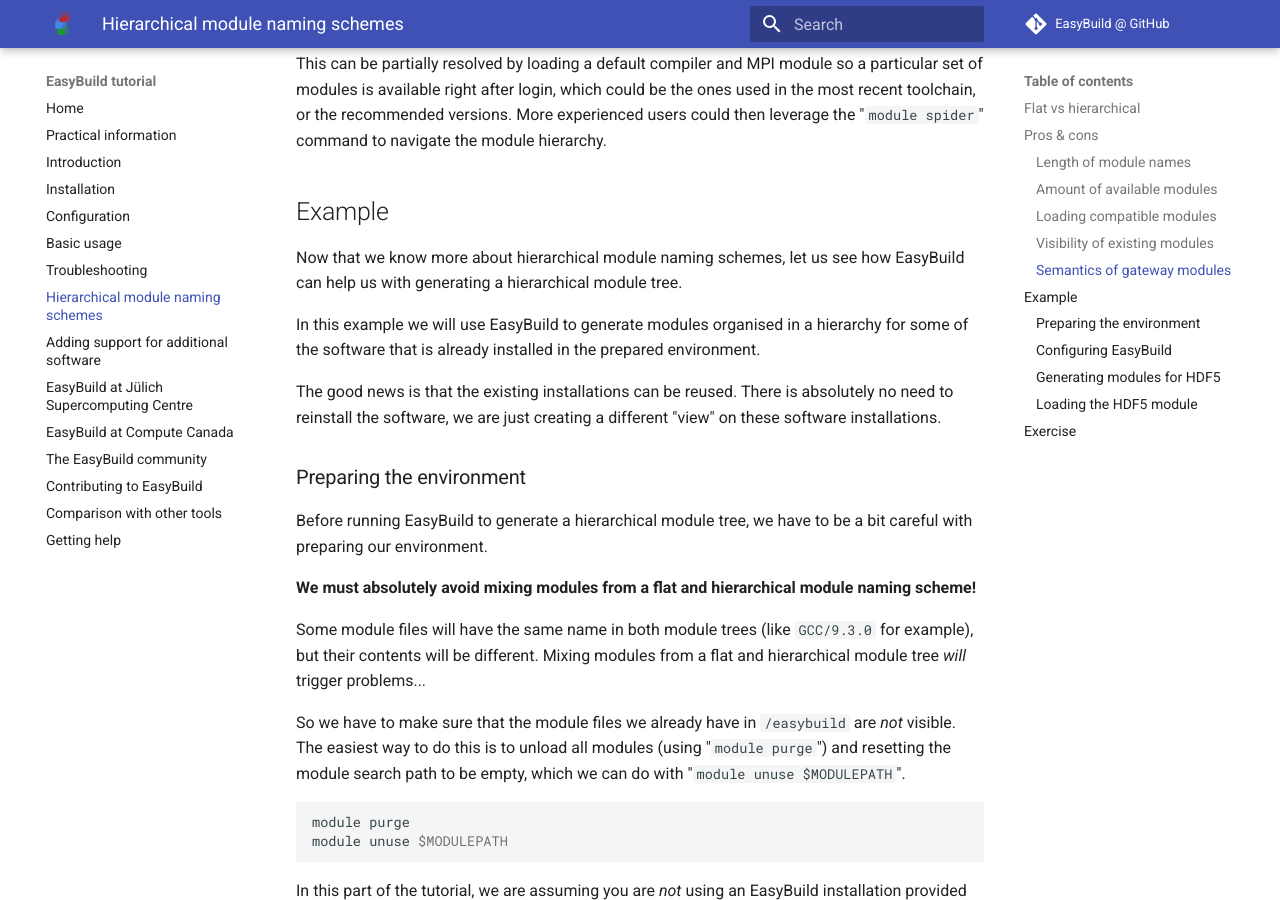
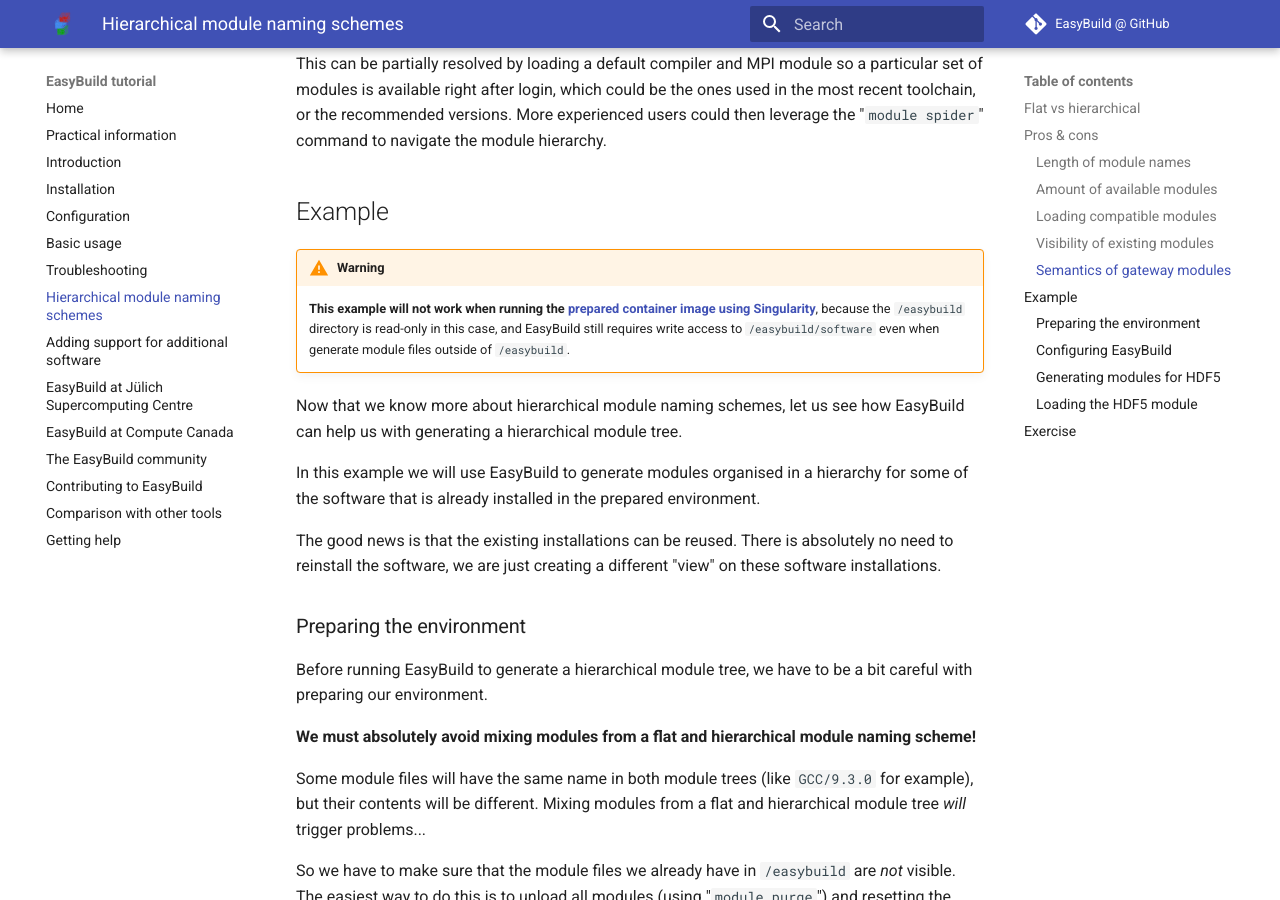
Before and after one commit to easybuilders/easybuild-tutorial, an MkDocs documentation site: the page built from docs/hmns/README.md, in a window 1280 px wide and 900 px high, scrolled down 3733 px. Built offline with MkDocs 1.6.1 and Material for MkDocs 9.7.7, drawn with Linux system fonts in a browser that asks for light colours; some of the changed text lies outside the part shown.

Commit message:
add warnings for limitation when using Singularity, /easybuild is read-only (fixes #39)

````diff
--- a/docs/hmns/README.md
+++ b/docs/hmns/README.md
@@ -145,6 +145,13 @@
 the module hierarchy.
 
 ## Example
+
+!!! Warning
+    **This example will not work when running the [prepared container
+    image using Singularity](../practical_information/#using-singularity)**,
+    because the `/easybuild` directory is read-only in this case,
+    and EasyBuild still requires write access to `/easybuild/software`
+    even when generate module files outside of `/easybuild`.
 
 Now that we know more about hierarchical module naming schemes,
 let us see how EasyBuild can help us with generating a hierarchical module tree.
@@ -464,3 +471,10 @@
       $ python -c 'import pandas; print(pandas.__version__)'
       1.0.3
       ```
+
+!!! Warning
+    **This exercise will not work when running the [prepared container
+    image using Singularity](../practical_information/#using-singularity)**,
+    because the `/easybuild` directory is read-only in this case,
+    and EasyBuild still requires write access to `/easybuild/software`
+    even when generate module files outside of `/easybuild`.
````
Also changed, not shown: docs/practical_information/README.md (+9 -0 lines).
